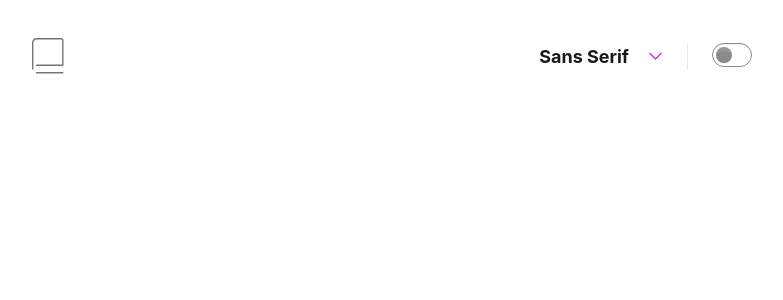
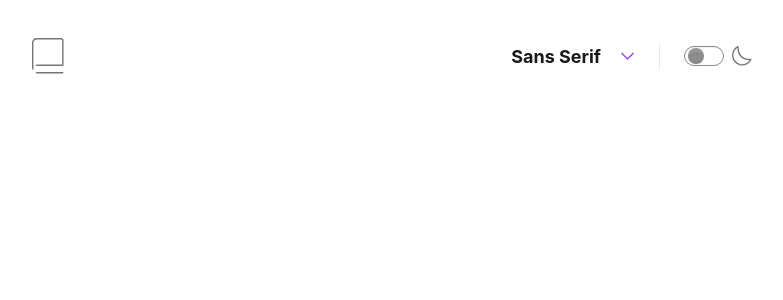
Before and after one commit to HamDean/dictionary-web-app, a React (Vite) app: page / in a window 1280 px wide. Shown: the top 300 px of the page, without its empty margins (248-1031 px from the left). Built offline with nearby package versions, Linux system fonts and the light colour scheme.

Commit message:
Add moon icon component

```diff
--- a/src/components/NavBar.tsx
+++ b/src/components/NavBar.tsx
@@ -1,6 +1,7 @@
 import logo from "../assets/Logo.svg";
 import FontSelector from "./FontSelector";
 import Toggle from "./Toggle";
+import moon from "../assets/moon.svg";
 
 const NavBar = () => {
   return (
@@ -11,7 +12,10 @@ const NavBar = () => {
 
       <div className="flex gap-6">
         <FontSelector />
-        <Toggle />
+        <div className="flex gap-2">
+          <Toggle />
+          <img src={moon} className="h-5 self-center" />
+        </div>
       </div>
     </nav>
   );
--- a/src/components/Toggle.tsx
+++ b/src/components/Toggle.tsx
@@ -1,4 +1,4 @@
 const Toggle = () => {
-  return <input type="checkbox" className="toggle w-10" />;
+  return <input type="checkbox" className="toggle w-10 h-5 self-center" />;
 };
 export default Toggle;
```
Also changed, not shown: src/assets/moon.svg (added).
